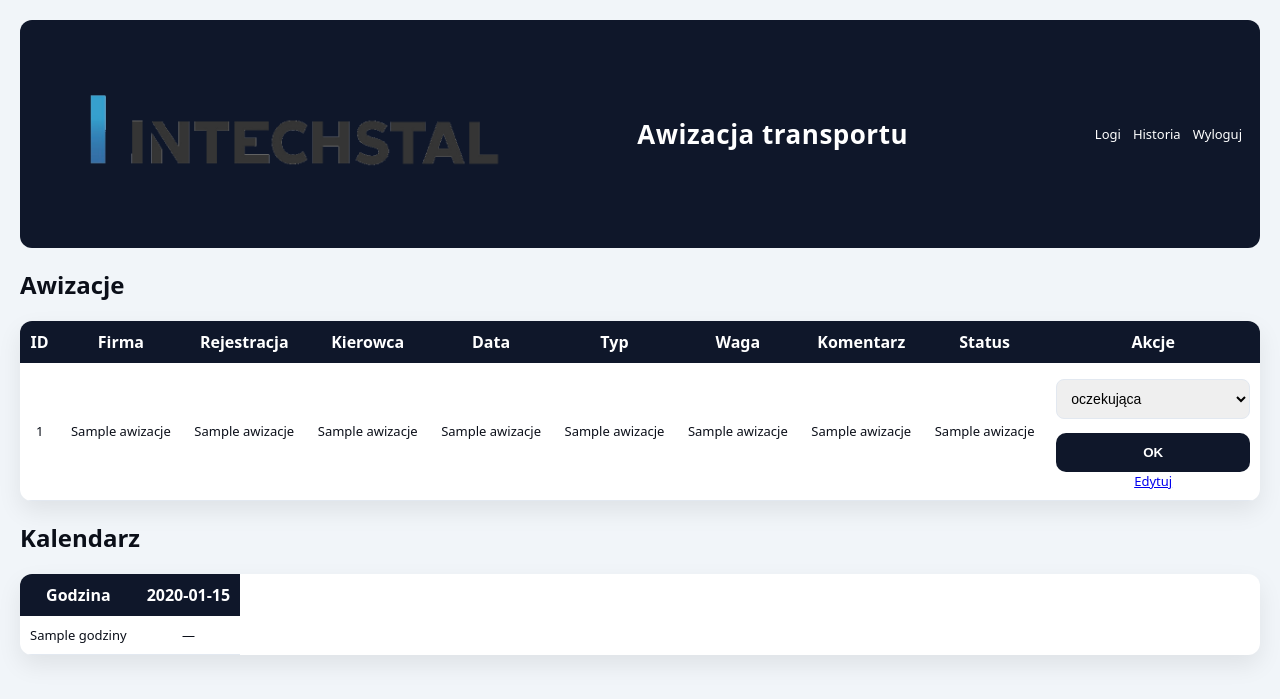
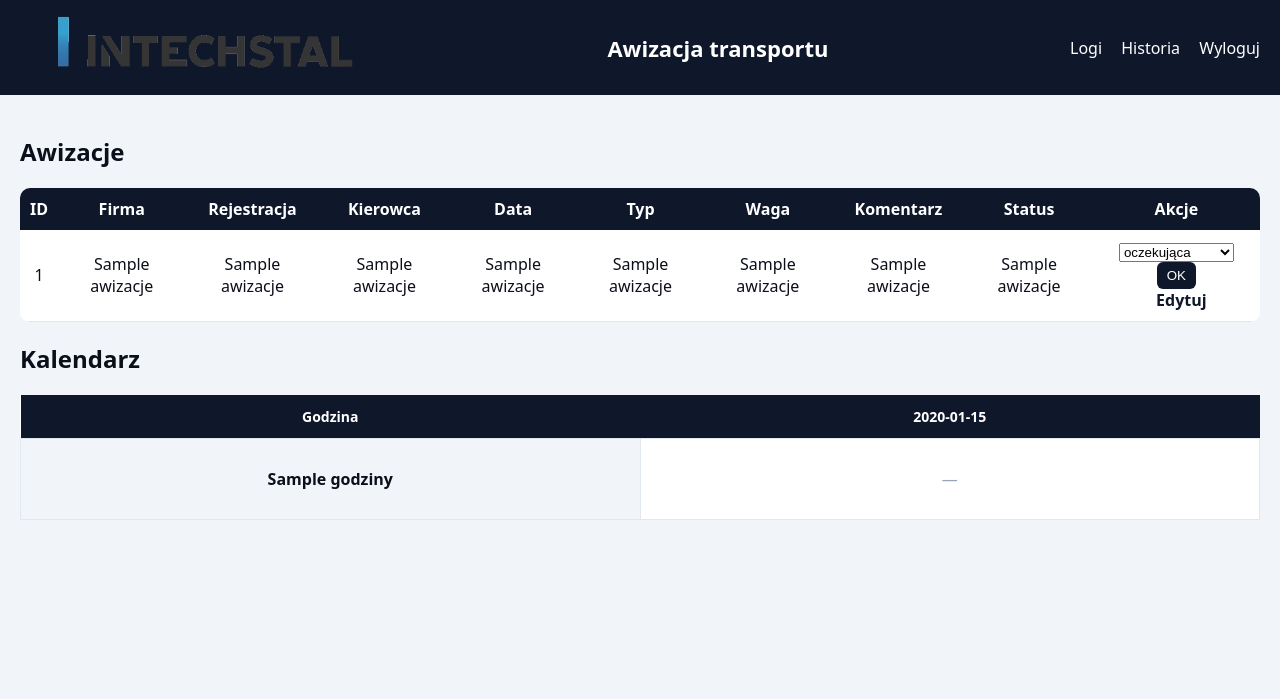
Before and after one commit to Intechstal/Awizacje-Intechstal, a Flask app: template templates/admin.html in a window 1280 px wide. Shown: the top 699 px of the page. Run offline with Flask 3, Linux system fonts and the light colour scheme; the template is opened without the code that fills it: most values are stand-ins (such as "Sample title", 1, 10 or a date in 2020).

Commit message:
Update style.css

```diff
--- a/static/style.css
+++ b/static/style.css
@@ -1,261 +1,155 @@
 :root {
     --navy: #0f172a;
-    --navy-2: #1e293b;
+    --navy2: #1e293b;
     --gray: #f1f5f9;
-    --gray-2: #e2e8f0;
+    --gray2: #e2e8f0;
     --white: #ffffff;
 }
 
-/* =========================
-   GLOBAL
-========================= */
-
+/* ================= GLOBAL ================= */
 body {
+    margin: 0;
     font-family: system-ui;
     background: var(--gray);
-    margin: 0;
-    padding: 20px;
     color: #0b0f19;
 }
 
-/* =========================
-   TOPBAR (HEADER)
-========================= */
-
+/* ================= TOPBAR ================= */
 .topbar {
-    display: grid;
-    grid-template-columns: 1fr 2fr 1fr;
+    display: flex;
+    justify-content: space-between;
     align-items: center;
     background: var(--navy);
     color: white;
-    padding: 14px 18px;
-    border-radius: 12px;
-    margin-bottom: 20px;
-}
-
-/* LEWA STRONA (LOGO) */
-.topbar-left {
-    display: flex;
-    align-items: center;
+    padding: 10px 20px;
 }
 
 .logo {
-    width: 500px;
-    height: 200px;
-    object-fit: contain;
-    border-radius: 8px;
+    height: 70px;
 }
 
-/* ŚRODEK (TYTUŁ) */
 .topbar-center {
-    text-align: center;
-    font-size: 26px;
-    font-weight: 800;
-    letter-spacing: 0.5px;
-}
-
-/* PRAWA STRONA */
-.topbar-right {
-    display: flex;
-    justify-content: flex-end;
-    gap: 12px;
-    align-items: center;
+    font-size: 22px;
+    font-weight: 700;
 }
 
 .topbar-right a {
     color: white;
+    margin-left: 15px;
     text-decoration: none;
-    font-size: 13px;
+    font-weight: 500;
 }
 
-/* DARK BUTTON */
-.dark-btn {
-    background: var(--navy-2);
-    color: white;
-    border: none;
-    padding: 6px 10px;
-    font-size: 12px;
-    border-radius: 6px;
-    cursor: pointer;
-    width: auto;
+/* ================= CONTAINER ================= */
+.container {
+    padding: 20px;
 }
 
-/* =========================
-   FORM BOX
-========================= */
-
-.box {
-    max-width: 650px;
-    margin: auto;
-    background: var(--white);
-    padding: 25px;
-    border-radius: 14px;
-    box-shadow: 0 10px 25px rgba(0,0,0,0.08);
-}
-
-/* =========================
-   INPUTS
-========================= */
-
-input, select, textarea {
-    width: 100%;
-    padding: 10px;
-    margin: 6px 0 14px;
-    border-radius: 8px;
-    border: 1px solid var(--gray-2);
-    font-size: 14px;
-}
-
-input:focus, select:focus, textarea:focus {
-    border-color: var(--navy);
-    outline: none;
-}
-
-/* =========================
-   BUTTON
-========================= */
-
-button {
-    background: var(--navy);
-    color: white;
-    border: none;
-    padding: 12px;
-    width: 100%;
-    border-radius: 10px;
-    font-weight: bold;
-    cursor: pointer;
-}
-
-button:hover {
-    background: var(--navy-2);
-}
-
-/* =========================
-   ERROR
-========================= */
-
-.error {
-    background: #fee2e2;
-    color: #7f1d1d;
-    padding: 10px;
-    border-radius: 8px;
-    margin-bottom: 10px;
-}
-
-/* =========================
-   TABLE (ADMIN)
-========================= */
-
-table {
+/* ================= TABLE (AWIZACJE) ================= */
+.table {
     width: 100%;
     border-collapse: collapse;
     background: white;
-    border-radius: 12px;
+    border-radius: 10px;
     overflow: hidden;
-    box-shadow: 0 10px 25px rgba(0,0,0,0.08);
 }
 
-th {
+.table th {
     background: var(--navy);
     color: white;
     padding: 10px;
 }
 
-td {
+.table td {
     padding: 10px;
-    border-bottom: 1px solid var(--gray-2);
+    border-bottom: 1px solid var(--gray2);
     text-align: center;
-    font-size: 13px;
 }
 
-/* =========================
-   STATUSY
-========================= */
-
-.oczekująca,
-.zaakceptowana,
-.odrzucona {
-    display: inline-block;
-    padding: 3px 8px;
-    border-radius: 999px;
-    font-size: 11px;
-    font-weight: 600;
-}
-
+/* ================= STATUSY ================= */
 .oczekująca {
     background: #fef9c3;
-    color: #854d0e;
 }
 
 .zaakceptowana {
     background: #dcfce7;
-    color: #166534;
 }
 
 .odrzucona {
     background: #fee2e2;
-    color: #991b1b;
 }
 
-/* =========================
-   CALENDAR
-========================= */
-
-.calendar {
-    display: grid;
-    grid-template-columns: repeat(5, 1fr);
-    gap: 12px;
+/* ================= BUTTON ================= */
+.btn {
+    background: var(--navy);
+    color: white;
+    border: none;
+    padding: 6px 10px;
+    border-radius: 6px;
+    cursor: pointer;
 }
 
-.day {
-    background: white;
-    border-radius: 12px;
-    padding: 10px;
-    box-shadow: 0 8px 20px rgba(0,0,0,0.08);
+/* ================= LINK ================= */
+.link {
+    margin-left: 10px;
+    color: var(--navy);
+    font-weight: 600;
+    text-decoration: none;
 }
 
-.day-title {
-    text-align: center;
-    font-weight: bold;
-    margin-bottom: 10px;
-    color: var(--navy);
+/* ================= CALENDAR ================= */
+.calendar {
+    width: 100%;
+    border-collapse: collapse;
+    background: white;
+    table-layout: fixed; /* 🔥 FIX szerokości */
+    margin-top: 10px;
 }
 
-.slot {
-    font-size: 11px;
-    padding: 5px;
-    margin: 3px 0;
-    border-radius: 6px;
-    text-align: center;
+.calendar th {
+    background: var(--navy);
+    color: white;
+    padding: 12px;
+    font-size: 14px;
 }
 
-/* =========================
-   DARK MODE
-========================= */
-
-body.dark {
-    background: #0b1220;
-    color: #e5e7eb;
+.calendar td {
+    border: 1px solid var(--gray2);
+    padding: 10px;
+    text-align: center;
+    vertical-align: middle;
+    height: 60px;
 }
 
-body.dark .box,
-body.dark table,
-body.dark .day {
-    background: #111827;
+/* godziny */
+.time {
+    background: #f1f5f9;
+    font-weight: 600;
+    width: 90px;
 }
 
-body.dark input,
-body.dark select,
-body.dark textarea {
-    background: #0f172a;
-    color: #e5e7eb;
-    border: 1px solid #334155;
+/* kolumny dni */
+.calendar th:not(:first-child),
+.calendar td:not(:first-child) {
+    min-width: 160px;
 }
 
-body.dark .topbar {
-    background: #020617;
+/* brak danych */
+.empty {
+    color: #94a3b8;
 }
 
-body.dark .dark-btn {
-    background: #111827;
+/* ================= SLOTY ================= */
+.slot {
+    padding: 6px;
+    border-radius: 6px;
+    font-size: 12px;
+    font-weight: 600;
+    word-wrap: break-word;
 }
+
+/* ================= SMALL TEXT ================= */
+.small {
+    font-size: 10px;
+    color: #334155;
+}
```
